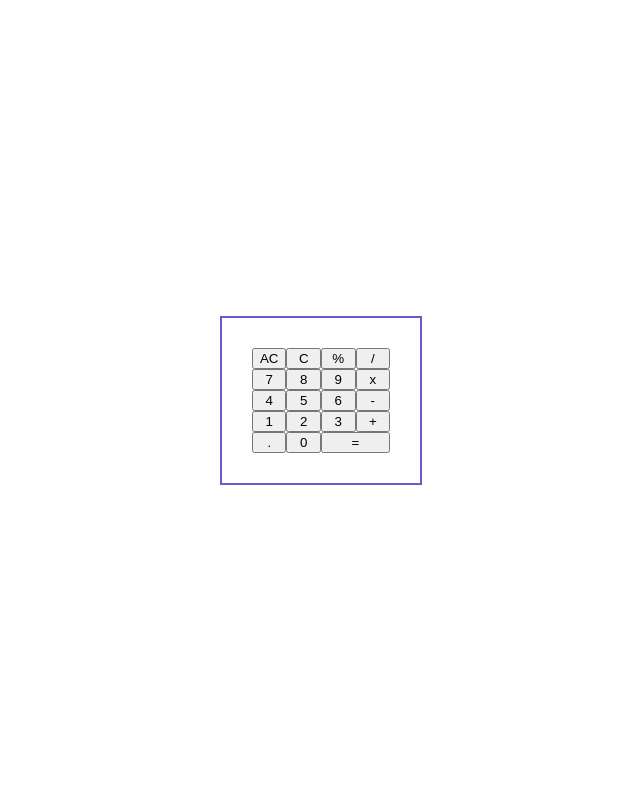
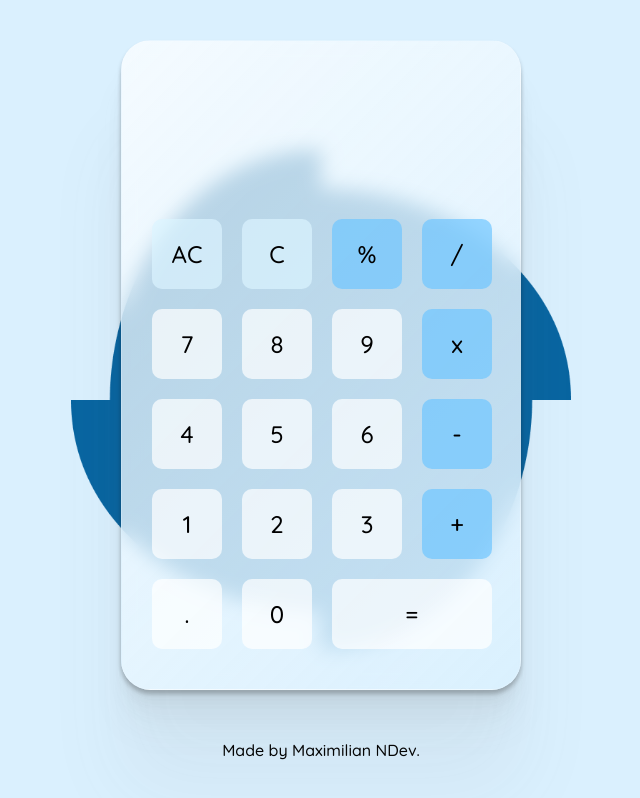
Before and after one commit to x6Nenko/Odin-Calculator, a plain HTML site: page index.html in a window 1280 px wide. Shown: the whole page, without its empty margins (319-959 px from the left). Drawn offline with Linux system fonts and the light colour scheme.

Commit message:
Add UI and fix the operator bug
Prevent using the operator when there is nothing to operate.

```diff
--- a/index.html
+++ b/index.html
@@ -3,41 +3,52 @@
     <meta charset="UTF-8">
     <meta name="viewport" content="width=device-width, initial-scale=1.0">
     <title>Calculator</title>
+    <link rel="preconnect" href="https://fonts.googleapis.com">
+    <link rel="preconnect" href="https://fonts.gstatic.com" crossorigin>
+    <link href="https://fonts.googleapis.com/css2?family=Quicksand:wght@500&display=swap" rel="stylesheet">
     <link rel="stylesheet" href="style.css">
 </head>
 <body>
+    <div class="bg-holder"></div>
 
     <main>
+
+        <div class="calculator-container">
             <div class="display-container">
                 <div class="display" id="previousDisplay"></div>
                 <div class="display" id="display"></div>
             </div>
 
             <div class="buttons-container">
-            <button class="other" id="clearBtn">AC</button>
-            <button class="other" id="backspaceBtn">C</button>
-            <button class="digit" id="percentageBtn">%</button>
-            <button class="operator">/</button>
+                <button class="other remove-buttons" id="clearBtn">AC</button>
+                <button class="other remove-buttons" id="backspaceBtn">C</button>
+                <button class="digit colored-buttons" id="percentageBtn">%</button>
+                <button class="operator colored-buttons">/</button>
 
                 <button class="digit">7</button>
                 <button class="digit">8</button>
                 <button class="digit">9</button>
-            <button class="operator">x</button>
+                <button class="operator colored-buttons">x</button>
 
                 <button class="digit">4</button>
                 <button class="digit">5</button>
                 <button class="digit">6</button>
-            <button class="operator">-</button>
+                <button class="operator colored-buttons">-</button>
 
                 <button class="digit">1</button>
                 <button class="digit">2</button>
                 <button class="digit">3</button>
-            <button class="operator">+</button>
+                <button class="operator colored-buttons">+</button>
 
                 <button class="digit" id="decimalBtn">.</button>
                 <button class="digit">0</button>
                 <button class="resultOperator" id="resultBtn">=</button>
             </div>
+        </div>
+
+        <footer>
+            Made by Maximilian NDev.
+        </footer>
 
     </main>
 
--- a/index.js
+++ b/index.js
@@ -265,6 +265,11 @@ operators.forEach(operator => {
                 return updateDisplay();
             };
         };
+
+        if (firstNum.length === 0) {
+            return null;
+        };
+
         chosenOperator = value;
         displayStorage += ` ${value} `;
         isSecondNum = true;
--- a/style.css
+++ b/style.css
@@ -1,19 +1,121 @@
+* {
+    box-sizing: border-box;
+    margin: 0;
+    padding: 0;
+}
+
 body {
     display: flex;
     justify-content: center;
     align-items: center;
+    background-color: #DAF0FE;
+    font-family: 'Quicksand', sans-serif;
+    font-weight: 500;
 }
 
-main {
-    border: 2px solid slateblue;
-    padding: 30px;
+button {
+    font-family: 'Quicksand', sans-serif;
+    font-weight: 500;
+    font-size: 1.5rem;
+}
+
+.bg-holder {
+    position: absolute;
+    width: 500px;
+    height: 500px;
+    background-image: url(./assets/Vector.png);
+    background-repeat: no-repeat;
+    background-position: center;
+    background-size: 500px;
+    animation: rotate 5s infinite linear;
+}
+
+@keyframes rotate {
+    from {
+        transform: rotate(0deg); /* Start rotation from 0 degrees */
+    }
+    to {
+        transform: rotate(-360deg); /* End rotation at 360 degrees (full circle) */
+    }
+}
+
+.calculator-container {
+    display: flex;
+    flex-direction: column;
+    justify-content: space-between;
+    gap: 20px;
+
+    padding: 40px 30px;
+    width: 400px;
+    height: 650px;
+    border-radius: 30px;
+
+    border: 1px solid rgba(255, 255, 255, 0.10);
+    background: linear-gradient(315deg, rgba(218, 240, 254, 0.90) 0%, rgba(255, 255, 255, 0.70) 100%);
+    box-shadow: 0px 6.650102138519287px 5.32008171081543px 0px rgba(114, 114, 114, 0.03), 0px 12.521552085876465px 10.017241477966309px 0px rgba(114, 114, 114, 0.04), 0px 22.3363094329834px 17.869047164916992px 0px rgba(114, 114, 114, 0.04), 0px 41.777610778808594px 33.422088623046875px 0px rgba(114, 114, 114, 0.05), 0px 100px 80px 0px rgba(114, 114, 114, 0.07), 0px 4px 4px 0px rgba(0, 0, 0, 0.25);
+    backdrop-filter: blur(10px);
+}
+
+.display-container {
+    height: 100%;
+    display: flex;
+    flex-direction: column;
+    justify-content: space-around;
+}
+
+.display-container .display:first-child {
+    font-size: 1.2rem;
+    color: #737373;
+}
+
+.display-container .display:last-child {
+    font-size: 2rem;
+}
+
+.display {
+    text-align: right;
 }
 
 .buttons-container {
     display: grid;
+    gap: 20px;
     grid-template-columns: repeat(4, 1fr);
 }
 
+button {
+    border: none;
+    width: 70px;
+    height: 70px;
+    border-radius: 10px;
+    background: rgba(255, 255, 255, 0.70);
+}
+
+button:hover {
+    background: rgba(255, 255, 255, 0.90);
+}
+
 .buttons-container button:last-child {
+    width: unset;
     grid-column: span 2;
 }
+
+.colored-buttons {
+    background: rgba(112, 199, 255, 0.70);
+}
+
+.colored-buttons:hover {
+    background: rgba(112, 199, 255, 0.90);
+}
+
+.remove-buttons {
+    background: rgba(220, 244, 255, 0.70);
+}
+
+.remove-buttons:hover {
+    background: rgba(220, 244, 255, 0.90);
+}
+
+footer {
+    text-align: center;
+    margin-top: 50px;
+}
```
Also changed, not shown: assets/Vector.png (added). Lines whose indentation alone changed are shown as unchanged.
